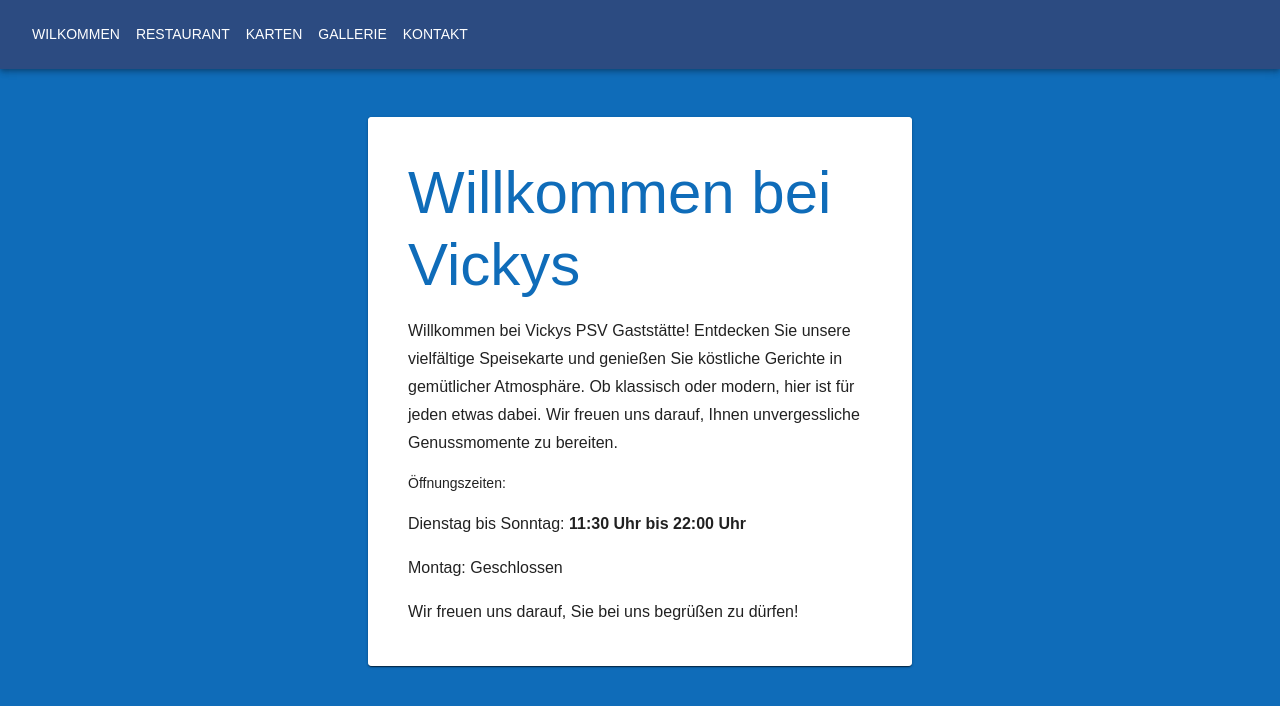
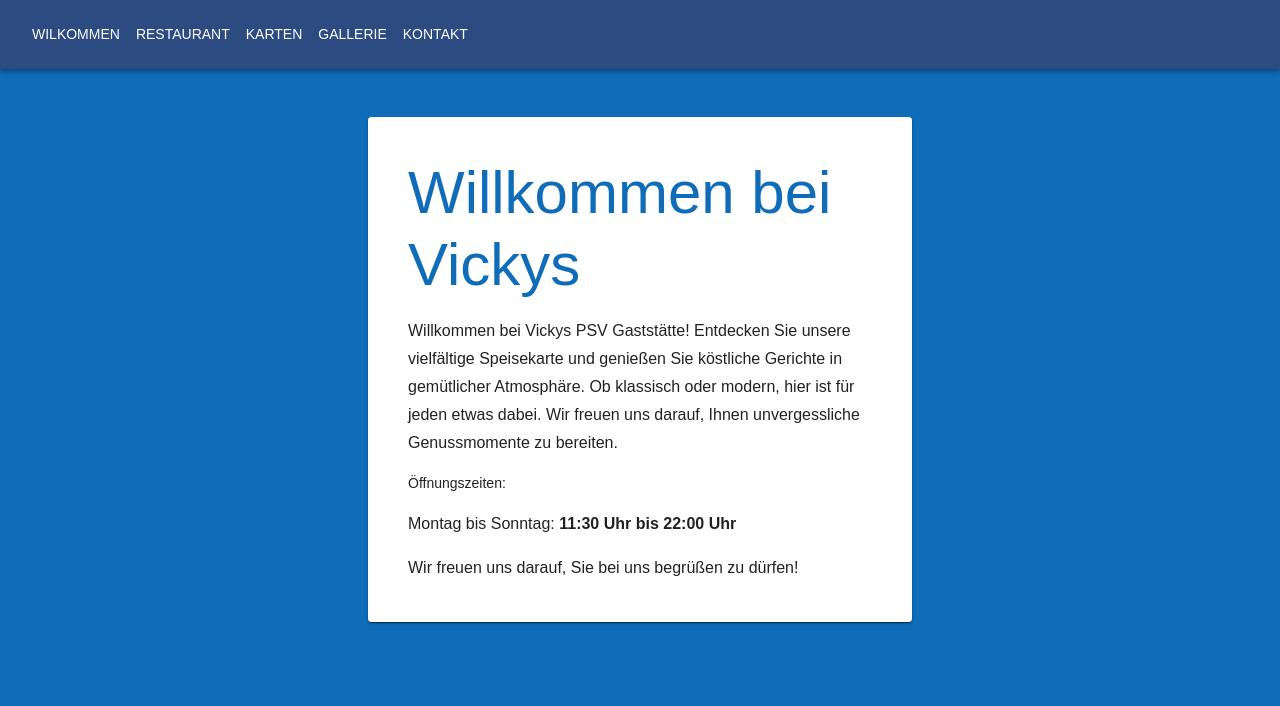
Before and after one commit to vicky-psv/vickys-psv-restaurant, a React (Create React App) app: page / in a window 1280 px wide. Shown: the top 706 px of the page. Built offline with nearby package versions, Linux system fonts and the light colour scheme; a web font is replaced by a local one.

Commit message:
change opening hours

```diff
--- a/src/Welcome.js
+++ b/src/Welcome.js
@@ -25,11 +25,9 @@ function Welcome() {
       </Typography>
 
       <Typography component="div" variant="subtitle1">
-        Dienstag bis Sonntag: <strong>11:30 Uhr bis 22:00 Uhr</strong>
+        Montag bis Sonntag: <strong>11:30 Uhr bis 22:00 Uhr</strong>
       </Typography>
-      <Typography component="div" variant="subtitle1">
-        Montag: Geschlossen
-      </Typography>
+
 
       <Typography component="div" variant="subtitle1">
         Wir freuen uns darauf, Sie bei uns begrüßen zu dürfen!
```
